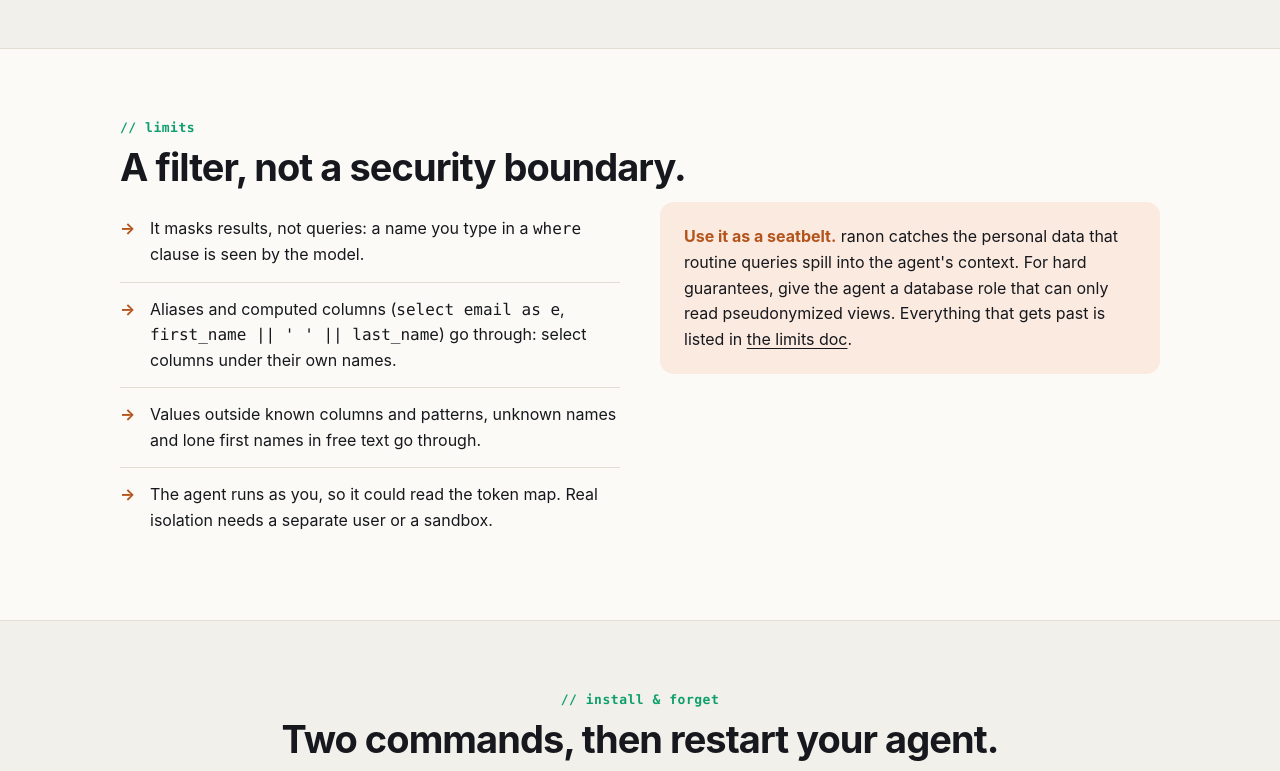
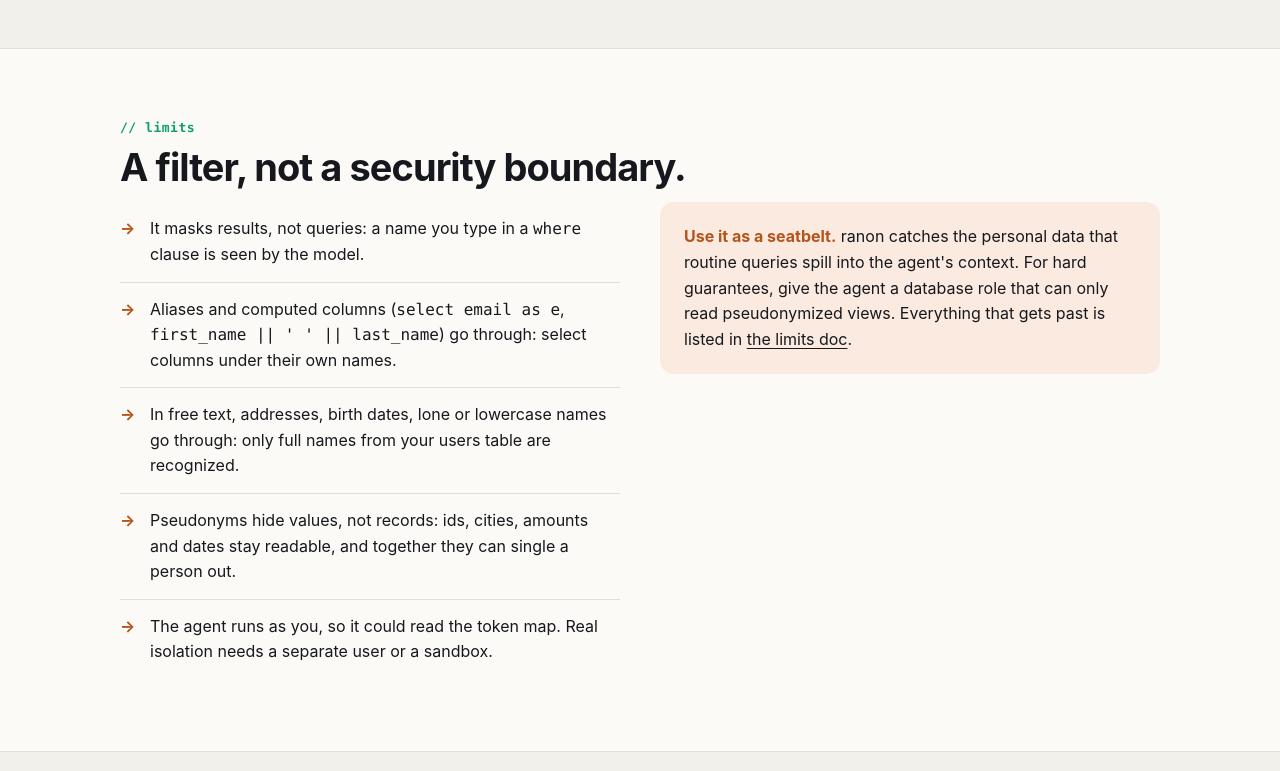
Before and after one commit to ludovicl/ranon, a plain HTML site: page site/index.html in a window 1280 px wide. Shown: the part 4062-4833 px from the top of the page. Drawn offline with Linux system fonts and the light colour scheme.

Commit message:
Document the new patterns and the free-text and re-identification limits

```diff
--- a/site/index.html
+++ b/site/index.html
@@ -294,7 +294,7 @@ footer .wrap { display: flex; flex-wrap: wrap; gap: 10px 24px; justify-content:
       <div class="pass"><b>0</b><h3>JSON documents</h3><p>Stripe, APIs, MCP tools. Masked by key, with the parent object as context.</p></div>
       <div class="pass"><b>1</b><h3>Tables</h3><p>Every psql format. Masked by column name; ambiguous rows are hidden, not guessed.</p></div>
       <div class="pass"><b>2</b><h3>Key/value pairs</h3><p>JSON, Ruby hashes, Rails inspect, YAML-like lines.</p></div>
-      <div class="pass"><b>3</b><h3>Patterns</h3><p>Emails, IBANs, French phone numbers and IP addresses, anywhere.</p></div>
+      <div class="pass"><b>3</b><h3>Patterns</h3><p>Emails, IBANs, card numbers, phones, IP addresses and JWTs, anywhere.</p></div>
       <div class="pass"><b>4</b><h3>Names in free text</h3><p>Full names matched against a salted, hashed dictionary built from your users table.</p></div>
     </div>
   </div>
@@ -350,7 +350,8 @@ footer .wrap { display: flex; flex-wrap: wrap; gap: 10px 24px; justify-content:
       <ul>
         <li>It masks results, not queries: a name you type in a <span class="mono">where</span> clause is seen by the model.</li>
         <li>Aliases and computed columns (<span class="mono">select email as e</span>, <span class="mono">first_name || ' ' || last_name</span>) go through: select columns under their own names.</li>
-        <li>Values outside known columns and patterns, unknown names and lone first names in free text go through.</li>
+        <li>In free text, addresses, birth dates, lone or lowercase names go through: only full names from your users table are recognized.</li>
+        <li>Pseudonyms hide values, not records: ids, cities, amounts and dates stay readable, and together they can single a person out.</li>
         <li>The agent runs as you, so it could read the token map. Real isolation needs a separate user or a sandbox.</li>
       </ul>
       <div class="note">
```
Also changed, not shown: 2 other files.
